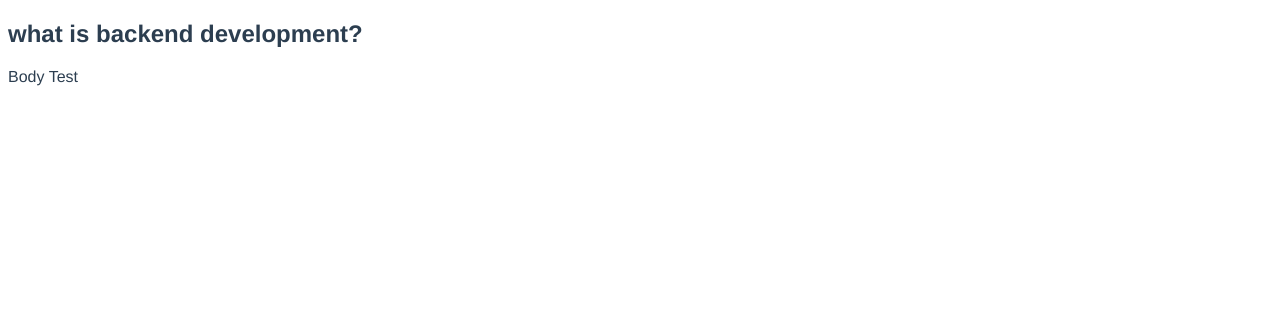
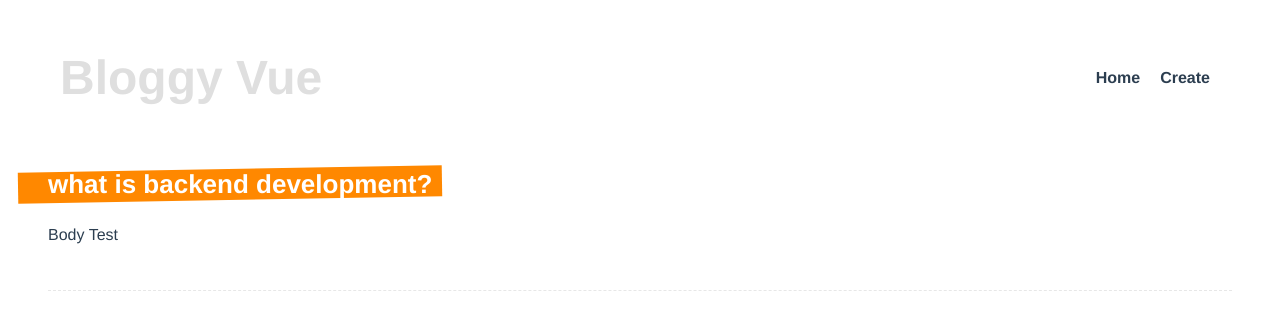
Before and after one commit to yekhantsandev/Composition-Api, a Vue app: page /posts/0929 in a window 1280 px wide. Shown: the top 330 px of the page. Built offline with nearby package versions, Linux system fonts and the light colour scheme; data requests are answered from the project's data file.

Commit message:
Navbar component and detail style

```diff
--- a/src/App.vue
+++ b/src/App.vue
@@ -1,6 +1,15 @@
 <template>
+  <Navbar />
   <router-view />
 </template>
+
+<script>
+import Navbar from "./components/Navbar.vue";
+
+export default {
+  components: { Navbar },
+};
+</script>
 
 <style>
 #app {
--- /dev/null
+++ b/src/components/Navbar.vue
@@ -0,0 +1,35 @@
+<template>
+  <header>
+    <router-link :to="{name: 'home'}"><h1>Bloggy Vue</h1></router-link>
+    <nav>
+      <router-link :to="{ name: 'home' }">Home</router-link>
+      <router-link :to="{ name: 'create' }">Create</router-link>
+    </nav>
+  </header>
+</template>
+
+<script>
+export default {};
+</script>
+
+<style>
+header {
+  display: flex;
+  justify-content: space-between;
+  align-items: center;
+  max-width: 1200px;
+  margin: 0 auto;
+  padding: 10px;
+}
+
+header h1 {
+  color: #dfdfdf;
+  font-size: 48px;
+}
+
+header a {
+  color: #bbb;
+  text-decoration: none;
+  margin-left: 20px;
+}
+</style>
--- a/src/components/PostList.vue
+++ b/src/components/PostList.vue
@@ -1,6 +1,5 @@
 <template>
   <h2>Post List</h2>
-  <router-link :to="{ name: 'create' }" class="create">Create Post</router-link>
   <div v-for="post in posts" :key="post.id">
     <SinglePost :post="post" />
   </div>
--- a/src/composables/getPost.js
+++ b/src/composables/getPost.js
@@ -5,9 +5,9 @@
   let error = ref("");
   let load = async () => {
     try {
-      await new Promise((resolve, reject)=>{
-        setTimeout(resolve, 3000)
-      })
+      // await new Promise((resolve, reject)=>{
+      //   setTimeout(resolve, 3000)
+      // })
       let response = await fetch("http://localhost:3000/posts/" + id);
       if (response.status === 404) {
         throw new Error("url not found");
--- a/src/composables/getPosts.js
+++ b/src/composables/getPosts.js
@@ -5,9 +5,9 @@
   let error = ref("");
   let load = async () => {
     try {
-      await new Promise((resolve, reject) => {
-        setTimeout(resolve, 3000);
-      });
+      // await new Promise((resolve, reject) => {
+      //   setTimeout(resolve, 3000);
+      // });
       let response = await fetch("http://localhost:3000/posts");
       if (response.status === 404) {
         throw new Error("not found url");
--- a/src/views/Create.vue
+++ b/src/views/Create.vue
@@ -1,5 +1,4 @@
 <template>
-  <h1>Create</h1>
   <form @submit.prevent="handleAddPost">
     <label>Title</label>
     <input type="text" v-model="title" required />
--- a/src/views/Detail.vue
+++ b/src/views/Detail.vue
@@ -2,7 +2,7 @@
   <div v-if="error">
     {{ error }}
   </div>
-  <div v-if="post">
+  <div v-if="post" class="post">
     <h2>{{ post.title }}</h2>
     <p>{{ post.body }}</p>
   </div>
@@ -28,4 +28,30 @@
 };
 </script>
 
-<style></style>
+<style>
+.post {
+  margin: 0 40px 30px;
+  padding-bottom: 30px;
+  border-bottom: 1px dashed #e7e7e7;
+}
+.post h2 {
+  display: inline-block;
+  position: relative;
+  font-size: 26px;
+  color: white;
+  margin-bottom: 10px;
+  max-width: 400px;
+}
+.post h2::before {
+  content: "";
+  display: block;
+  width: 100%;
+  height: 100%;
+  background: #ff8800;
+  position: absolute;
+  z-index: -1;
+  padding-right: 40px;
+  left: -30px;
+  transform: rotateZ(-1deg);
+}
+</style>
```
